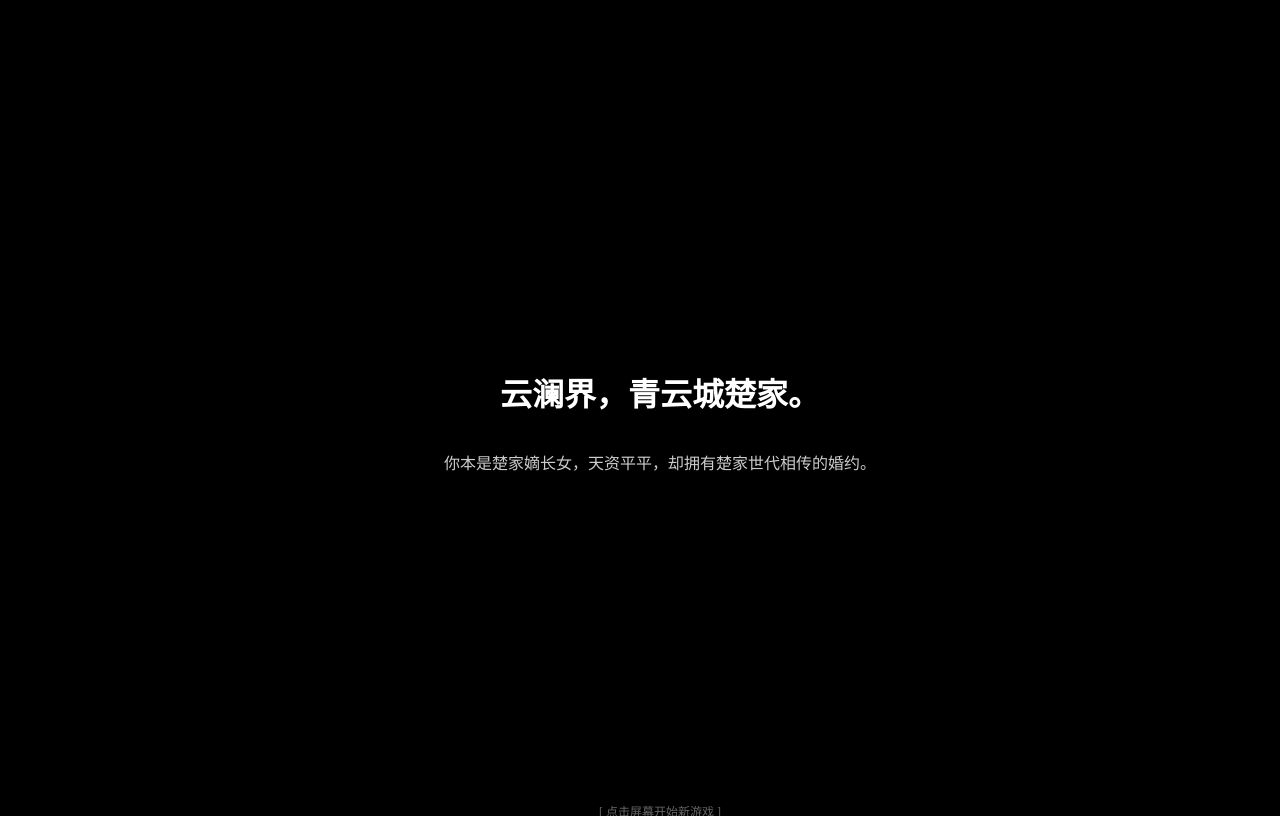
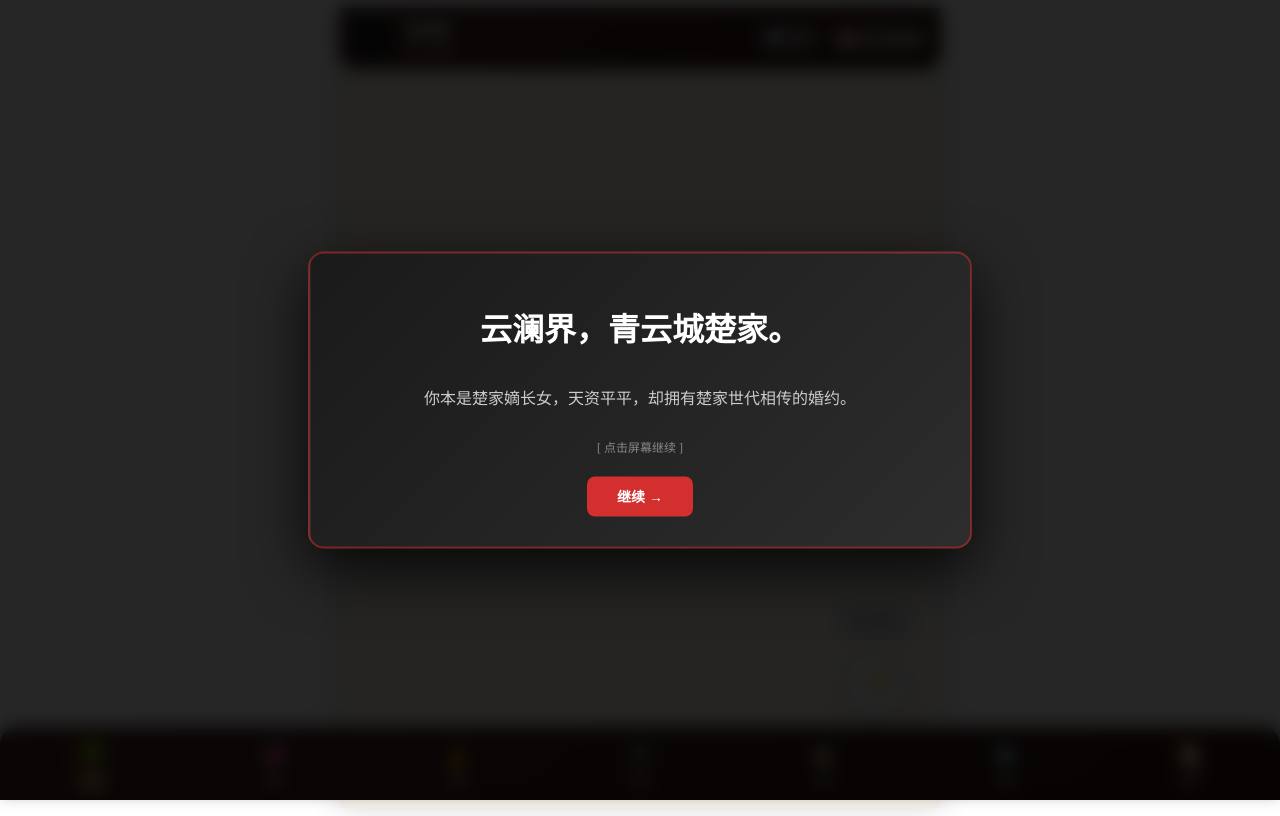
Before and after one commit to 13128481032-max/Immortal-Family-The-Matriarch, a React (Vite) app: page / in a window 1280 px wide. Built offline with nearby package versions, Linux system fonts and the light colour scheme; grey boxes are pictures that could not be loaded.

Commit message:
Add files via upload

```diff
--- a/src/components/Prologue/index.jsx
+++ b/src/components/Prologue/index.jsx
@@ -31,67 +31,94 @@ const Prologue = ({ onFinish, onLoadGame }) => {
 
   if (step < storyline.length) {
     return (
-      <div style={styles.container} onClick={() => setStep(step + 1)}>
+      <>
+        <div style={styles.overlay} onClick={() => setStep(step + 1)}></div>
+        <div style={styles.container}>
           <h1 style={styles.title}>{storyline[step].text}</h1>
           <p style={styles.sub}>{storyline[step].sub}</p>
 
           {/* 如果有存档，显示继续按钮 */}
           {hasSave && step === 0 && (
             <button
-            onClick={onLoadGame}
+              onClick={(e) => { e.stopPropagation(); onLoadGame(); }}
               style={{...styles.btn, background: '#4caf50', marginBottom: '20px', width: '200px', textAlign: 'center'}}
             >
               📂 读取旧存档
             </button>
           )}
 
-        <div style={styles.tip}>[ 点击屏幕开始新游戏 ]</div>
+          <div style={styles.tip}>[ 点击屏幕继续 ]</div>
+          <button
+            onClick={() => setStep(step + 1)}
+            style={{...styles.continueBtn, marginTop: '20px'}}
+          >
+            继续 →
+          </button>
         </div>
+      </>
     );
   }
 
   return (
+    <>
+      <div style={styles.overlay}></div>
       <div style={styles.container}>
         <h2 style={{color: '#d32f2f', marginBottom: '30px'}}>绝境抉择</h2>
-      <p style={styles.sub}>楚家的人快要追上来了，离开前，你只能带走一样东西：</p>
+        <p style={styles.sub}>楚家的人快要追上来了,离开前,你只能带走一样东西:</p>
 
         <div style={styles.choices}>
           <button style={styles.btn} onClick={() => handleChoice('RELIC')}>
             <strong>母亲的遗物 (古玉)</strong>
-          <br/><small>看似普通，或许藏着秘密 (资质+10，开启隐藏血脉)</small>
+            <br/><small>看似普通,或许藏着秘密 (资质+10,开启隐藏血脉)</small>
           </button>
 
           <button style={styles.btn} onClick={() => handleChoice('MONEY')}>
             <strong>藏好的私房钱</strong>
-          <br/><small>生存才是硬道理 (灵石+500，凡银+100)</small>
+            <br/><small>生存才是硬道理 (灵石+500,凡银+100)</small>
           </button>
 
           <button style={styles.btn} onClick={() => handleChoice('HIDDEN')}>
             <strong>逃跑用的神行符</strong>
-          <br/><small>只要活着就有希望 (初始闪避率UP，初始位置安全)</small>
+            <br/><small>只要活着就有希望 (初始闪避率UP,初始位置安全)</small>
           </button>
         </div>
       </div>
+    </>
   );
 };
 
 const styles = {
-  container: {
+  overlay: {
     position: 'fixed',
     top: 0,
     left: 0,
     width: '100%',
     height: '100%',
-    background: 'black',
+    background: 'rgba(0, 0, 0, 0.85)',
+    zIndex: 2499,
+    backdropFilter: 'blur(8px)'
+  },
+  container: {
+    position: 'fixed',
+    top: '50%',
+    left: '50%',
+    transform: 'translate(-50%, -50%)',
+    width: '90%',
+    maxWidth: '600px',
+    maxHeight: '85vh',
+    background: 'linear-gradient(135deg, #1a1a1a 0%, #2d2d2d 100%)',
     color: 'white',
     display: 'flex',
     flexDirection: 'column',
     justifyContent: 'center',
     alignItems: 'center',
-    zIndex: 999,
-    padding: '20px',
+    zIndex: 2500,
+    padding: '30px',
     textAlign: 'center',
-    overflowY: 'auto'
+    overflowY: 'auto',
+    borderRadius: '16px',
+    boxShadow: '0 20px 60px rgba(0, 0, 0, 0.8)',
+    border: '2px solid rgba(211, 47, 47, 0.5)'
   },
   title: {
     fontSize: 'clamp(20px, 5vw, 32px)',
@@ -107,10 +134,21 @@ const styles = {
     padding: '0 10px'
   },
   tip: {
-    position: 'absolute',
-    bottom: '20px',
     fontSize: 'clamp(10px, 2.5vw, 12px)',
-    color: '#666'
+    color: '#888',
+    marginTop: '10px'
+  },
+  continueBtn: {
+    padding: '10px 30px',
+    background: '#d32f2f',
+    border: 'none',
+    color: '#fff',
+    borderRadius: '8px',
+    cursor: 'pointer',
+    fontSize: '14px',
+    fontWeight: 'bold',
+    transition: 'all 0.3s',
+    marginTop: '15px'
   },
   choices: {
     display: 'flex',
```
Lines whose indentation alone changed are shown as unchanged.
